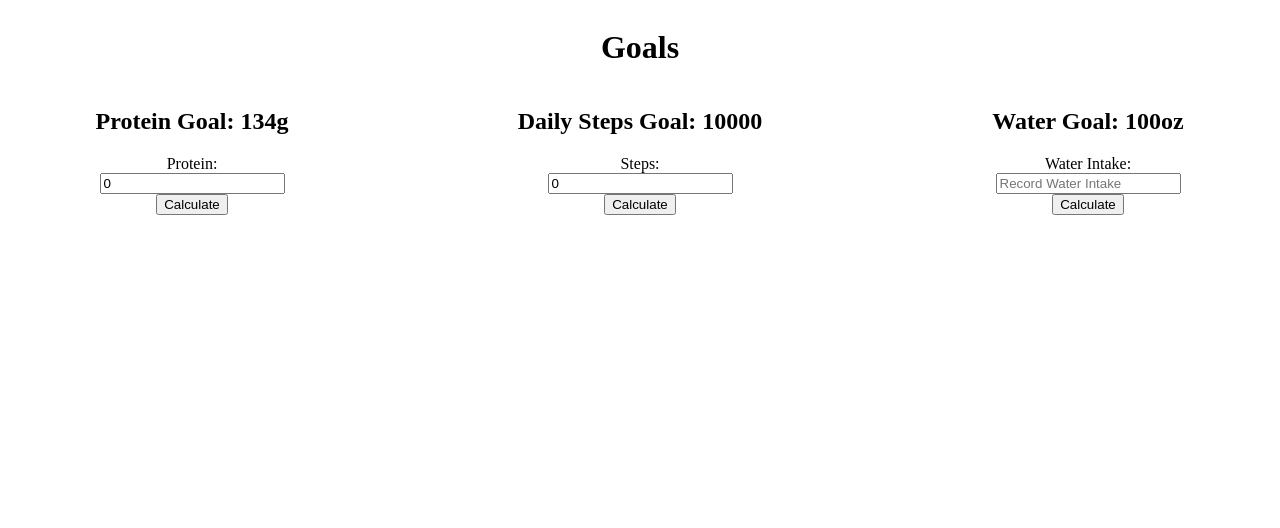
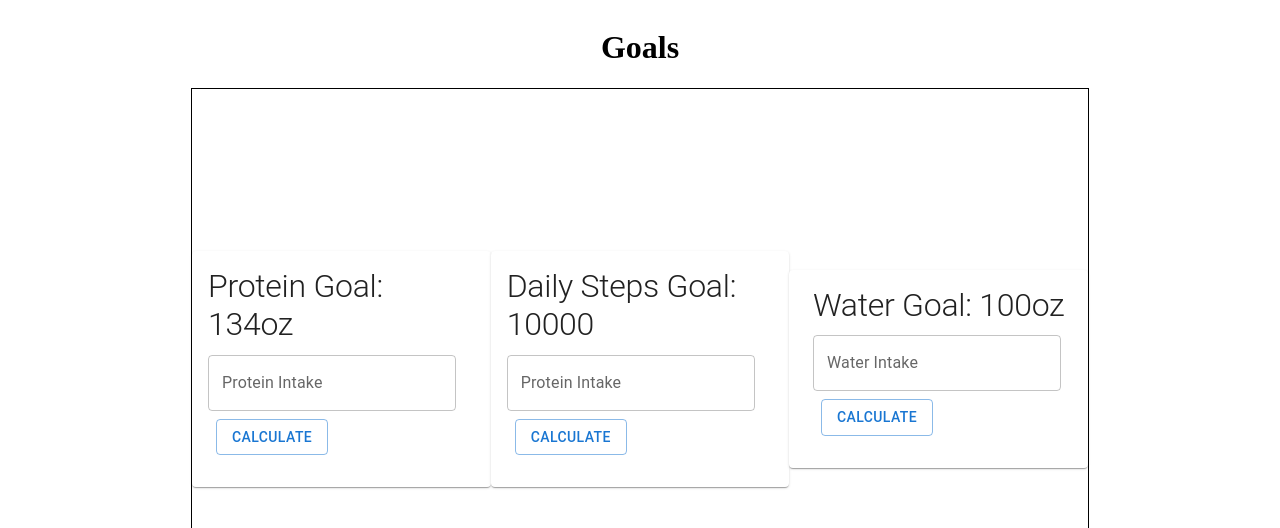
Before and after one commit to FrazierLE/path2progress, a Next.js app: page /goals in a window 1280 px wide. Shown: the top 528 px of the page. Built offline with nearby package versions, Linux system fonts and the light colour scheme.

Commit message:
Add material ui

```diff
--- a/components/goals/protein.js
+++ b/components/goals/protein.js
@@ -1,7 +1,8 @@
 import { useState } from "react"
+import { Button, TextField, Card, CardActions, CardContent, Typography } from "@mui/material"
 const Protein = () => {
   const [proteinGoal, setProteinGoal] = useState(134)
-  const [currentProtein, setCurrentProtein] = useState(0)
+  const [currentProtein, setCurrentProtein] = useState('')
   const [totalConsumed, setTotalConsumed] = useState(0)
 
   const handleSubmit = async (e) => {
@@ -15,10 +16,18 @@ const Protein = () => {
   }
 
   return(
-    <form onSubmit={handleSubmit} style={{display: 'flex', flexDirection: 'column', width: '20vw', alignItems: 'center'}}>
-      <h2>Protein Goal: {proteinGoal - totalConsumed}g</h2>
-      <label>Protein: </label>
-      <input
+    <Card sx={{display: 'flex', flexDirection: 'column', width: '30vw', alignItems: 'center'}}>
+      <CardContent
+        component='form'
+        noValidate
+        autoComplete="off">
+        <Typography  gutterBottom variant='h2' fontSize='2rem'>
+        Protein Goal: {proteinGoal - totalConsumed}oz
+        </Typography>
+        <TextField
+          id="outlined-basic"
+          label="Protein Intake"
+          variant="outlined"
           type='text'
           name='currentProtein'
           value={currentProtein}
@@ -26,10 +35,13 @@ const Protein = () => {
           onChange={e => setCurrentProtein(e.target.value)}
           />
         {/* {remainingProtein > 0 && <h3>You have {remainingProtein}g of Protein left to reach your goal.</h3>}
-      {remainingProtein === 0 && <h3>Congrats, you have reached your protein goal!</h3>}
-      {remainingProtein < 0 && <h3>What a rockstar! You've exceeded your protein goal.</h3>} */}
-      <button>Calculate</button>
-    </form>
+      //   {remainingProtein === 0 && <h3>Congrats, you have reached your protein goal!</h3>}
+      //   {remainingProtein < 0 && <h3>What a rockstar! You've exceeded your protein goal.</h3>} */}
+        <CardActions>
+          <Button onClick={(e) => handleSubmit(e)} variant="outlined">Calculate</Button>
+        </CardActions>
+      </CardContent>
+    </Card>
   )
 }
 
--- a/components/goals/steps.js
+++ b/components/goals/steps.js
@@ -1,6 +1,7 @@
 import { useState } from "react"
+import { Button, TextField, Card, CardActions, CardContent, Typography } from "@mui/material"
 const Steps = () => {
-  const [currentSteps, setCurrentSteps] = useState(0)
+  const [currentSteps, setCurrentSteps] = useState('')
   const [totalSteps, setTotalSteps] = useState(0)
   const stepGoal = 10000
 
@@ -15,21 +16,32 @@ const Steps = () => {
   }
 
   return(
-    <form onSubmit={handleSubmit} style={{display: 'flex', flexDirection: 'column', width: '30vw', alignItems: 'center'}}>
-      <h2>Daily Steps Goal: {stepGoal - totalSteps}</h2>
-      <label>Steps: </label>
-      <input
+    <Card sx={{display: 'flex', flexDirection: 'column', width: '30vw', alignItems: 'center'}}>
+    <CardContent
+      component='form'
+      noValidate
+      autoComplete="off">
+      <Typography  gutterBottom variant='h2' fontSize='2rem'>
+      Daily Steps Goal: {stepGoal - totalSteps}
+      </Typography>
+      <TextField
+        id="outlined-basic"
+        label="Protein Intake"
+        variant="outlined"
         type='text'
         name='currentSteps'
         value={currentSteps}
         placeholder='Record Daily Steps'
         onChange={e => setCurrentSteps(e.target.value)}
         />
-      <button>Calculate</button>
  {/* {remainingSteps > 0 && <h3>You have {remainingSteps} steps left to reach your goal.</h3>}
-      {remainingSteps === 0 && <h3>Congrats, you have reached your step goal!</h3>}
-      {remainingSteps < 0 && <h3>What a rockstar! You've exceeded your steps goal.</h3>} */}
-    </form>
+    //   {remainingSteps === 0 && <h3>Congrats, you have reached your step goal!</h3>}
+    //   {remainingSteps < 0 && <h3>What a rockstar! You've exceeded your steps goal.</h3>} */}
+      <CardActions>
+        <Button onClick={(e) => handleSubmit(e)} variant="outlined">Calculate</Button>
+      </CardActions>
+    </CardContent>
+  </Card>
   )
 }
 
--- a/components/goals/water.js
+++ b/components/goals/water.js
@@ -1,4 +1,5 @@
 import { useState, useRef, useEffect } from "react"
+import { Button, TextField, Card, CardActions, CardContent, Typography } from "@mui/material"
 
 const Water = () => {
   const waterGoal = 100
@@ -20,10 +21,19 @@ const Water = () => {
   }
 
   return(
-    <form  onSubmit={(e) => handleSubmit(e)} style={{display: 'flex', flexDirection: 'column', width: '20vw', alignItems: 'center'}}>
-      <h2>Water Goal: {100-totalConsumed}oz</h2>
-      <label>Water Intake: </label>
-      <input
+    <Card sx={{display: 'flex', flexDirection: 'column', width: '30vw', alignItems: 'center'}}>
+      <CardContent
+        component='form'
+        // sx={{display: 'flex', flexDirection: 'column', width: '15vw', alignItems: 'center'}}
+        noValidate
+        autoComplete="off">
+        <Typography  gutterBottom variant='h2' fontSize='2rem'>
+        Water Goal: {100-totalConsumed}oz
+        </Typography>
+        <TextField
+          id="outlined-basic"
+          label="Water Intake"
+          variant="outlined"
           type='text'
           name='currentWaterIntake'
           value={currentWaterIntake}
@@ -33,8 +43,12 @@ const Water = () => {
         {/* {remainingWater > 0 && <h3>You have {remainingWater}oz of Water left to reach your goal. Drink up buttercup.</h3>}
         {remainingWater === 0 && <h3>Congrats, you have reached your water goal! Way to stay hydrated!</h3>}
       {remainingWater < 0 && <h3>Freaking Camel! You've exceeded your water intake goal.</h3>} */}
-      <button >Calculate</button>
-    </form>
+        {/* <Button>Calculate</Button> */}
+        <CardActions>
+          <Button onClick={(e) => handleSubmit(e)} variant="outlined">Calculate</Button>
+        </CardActions>
+      </CardContent>
+    </Card>
   )
 }
 
--- a/package.json
+++ b/package.json
@@ -6,6 +6,10 @@
     "start": "next start"
   },
   "dependencies": {
+    "@emotion/react": "^11.10.8",
+    "@emotion/styled": "^11.10.8",
+    "@mui/material": "^5.12.3",
+    "chart.js": "^4.3.0",
     "next": "latest",
     "react": "18.2.0",
     "react-dom": "18.2.0"
--- a/pages/goals.js
+++ b/pages/goals.js
@@ -1,16 +1,19 @@
 import Protein from "../components/goals/protein"
 import Water from "../components/goals/water"
 import Steps from "../components/goals/steps"
+import { Container, Box } from "@mui/system"
 
 export default function Goals() {
   return(
-    <div style={{display: 'flex', flexDirection: 'column', alignItems: 'center'}}>
+    <Container style={{display: 'flex', flexDirection: 'column', alignItems: 'center'}}>
       <h1>Goals</h1>
-      <div style={{display: 'flex', flexDirection: 'row', justifyContent: 'space-around', width: '100vw', height: '100vh'}}>
+      <Box
+        style={{border: '1px solid black', display: 'flex', flexDirection: 'row', justifyContent: 'center', alignItems: 'center', width: '70vw', height: '70vh'}}
+      >
         <Protein />
         <Steps />
         <Water />
-      </div>
-    </div>
+      </Box>
+    </Container>
   )
 }
```
Also changed, not shown: 1 other file (tests, documents, lock files or other folders). Lines whose indentation alone changed are shown as unchanged.
